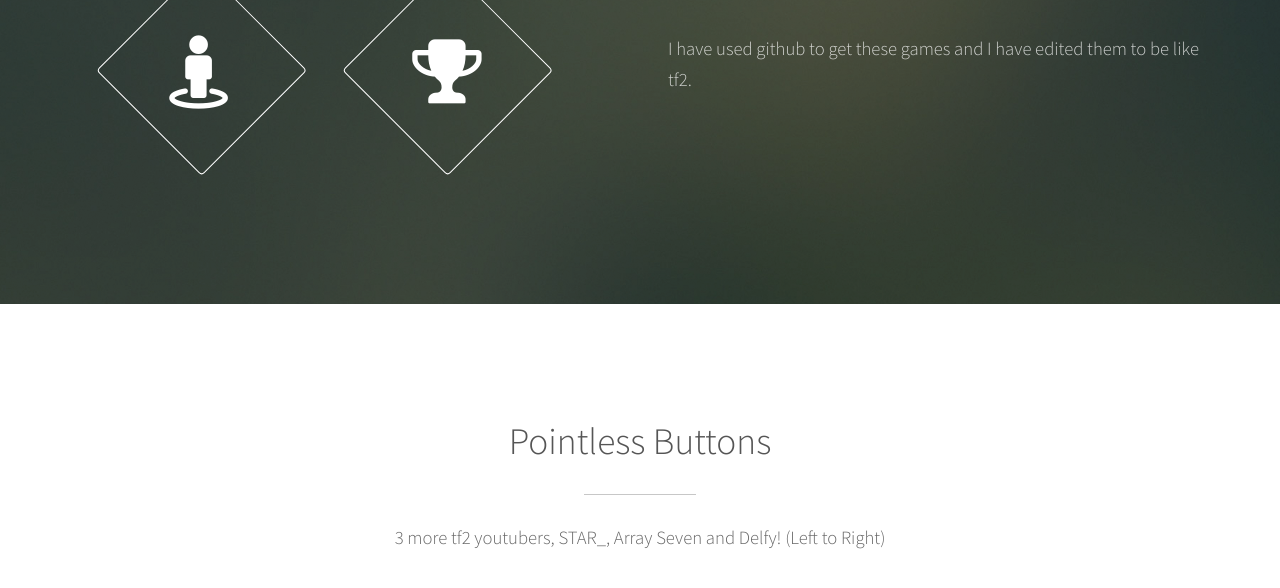
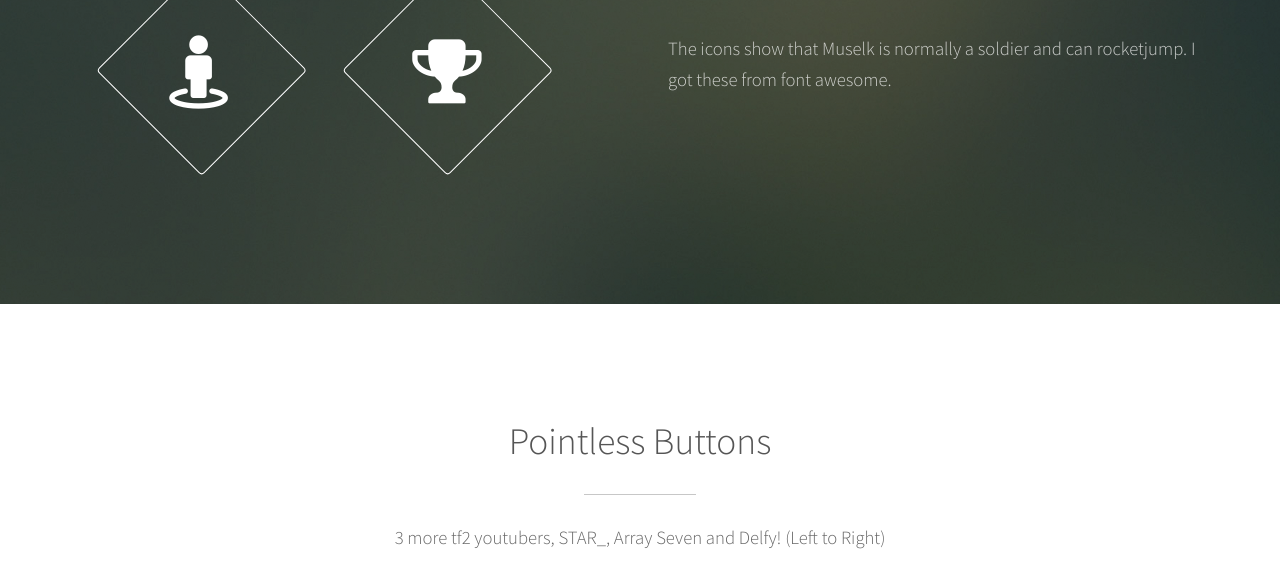
Before and after one commit to TEAMFORTRESS2ISAWESOME/TEAMFORTRESS2ISAWESOME.github.io, a plain HTML site: page index.html in a window 1280 px wide. Shown: the part 1725-2313 px from the top of the page. Drawn offline with Linux system fonts and the light colour scheme.

Commit message:
changes for words

```diff
--- a/index.html
+++ b/index.html
@@ -75,7 +75,7 @@
 								<h2>This is a cool tf2 player called Muselk who makes funny and nice TF2 videos</h2>
 							</header>
 							<p><iframe width="560" height="315" src="https://www.youtube.com/embed/4_6UrtRDgEo?list=PLd7B22F6nXosGGc31bP6HUnpRWQgeQU3c" frameborder="0" allowfullscreen></iframe></p>
-							<p>I have used github to get these games and I have edited them to be like tf2.</p>
+							<p>The icons show that Muselk is normally a soldier and can rocketjump. I got these from font awesome.</p>
 
 						</div>
 					</div>
```
